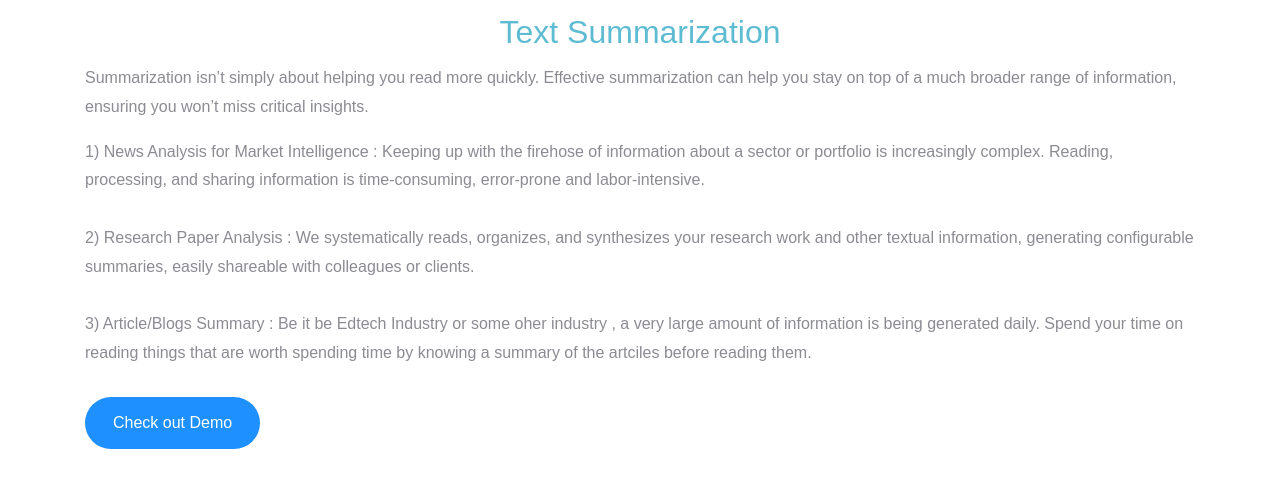
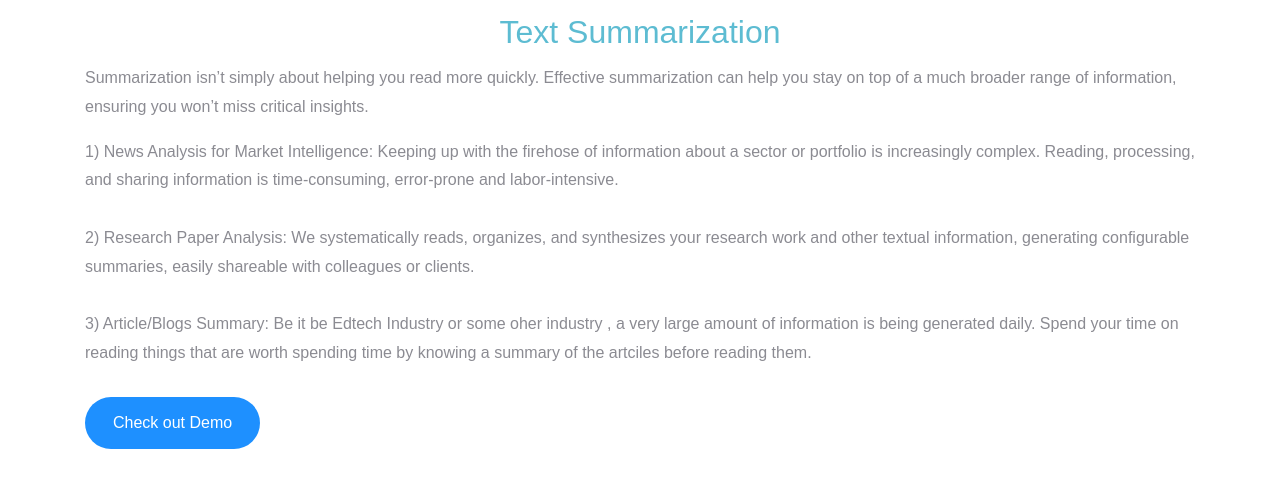
Before and after one commit to analyticware/Website, a plain HTML site: page solutions.html in a window 1280 px wide. Shown: the part 920-1419 px from the top of the page. Drawn offline with nearby package versions, Linux system fonts and the light colour scheme; some packages are replaced by stand-ins of ours; no server answers; files whose address does not match are found by name.

Commit message:
Update solutions.html

```diff
--- a/solutions.html
+++ b/solutions.html
@@ -96,16 +96,12 @@ h3 {
   <div class="text">
     <h3> Text Summarization </h3>
     <p>Summarization isn’t simply about helping you read more quickly. Effective summarization can help you stay on top of a much broader range of information, ensuring you won’t miss critical insights.</p>
-    <p>1) News Analysis for Market Intelligence :
-
-Keeping up with the firehose of information about a sector or portfolio is increasingly complex. Reading, processing, and sharing information is time-consuming, error-prone and labor-intensive.<br>
+    <p>
+    1) News Analysis for Market Intelligence: Keeping up with the firehose of information about a sector or portfolio is increasingly complex. Reading, processing, and sharing information is time-consuming, error-prone and labor-intensive.<br>
     <br>
-  <strong>2) Research Paper Analysis : </strong>
-
-  We systematically reads, organizes, and synthesizes your research work and other textual information, generating configurable summaries, easily shareable with colleagues or clients.<br>
+    2) Research Paper Analysis: We systematically reads, organizes, and synthesizes your research work and other textual information, generating configurable summaries, easily shareable with colleagues or clients.<br>
     <br>
-    3) Article/Blogs Summary :
-  Be it be Edtech Industry or some oher industry , a very large amount of information is being generated daily. Spend your time on reading things that are worth spending time by knowing a summary of the artciles before reading them.
+    3) Article/Blogs Summary: Be it be Edtech Industry or some oher industry , a very large amount of information is being generated daily. Spend your time on reading things that are worth spending time by knowing a summary of the artciles before reading them.
     <br>
   <br>
   <button class="btn default">Check out Demo</button>
```
